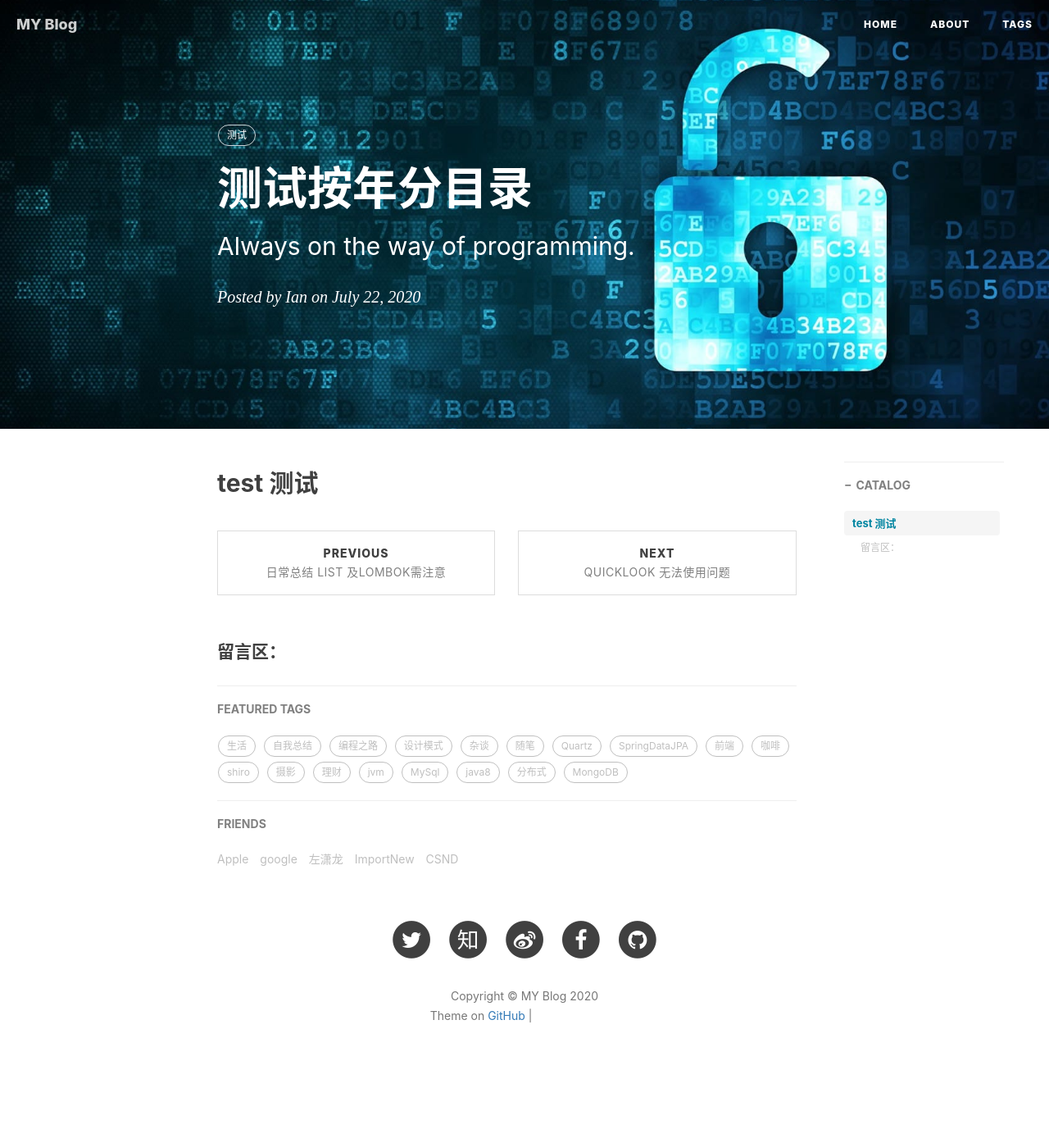
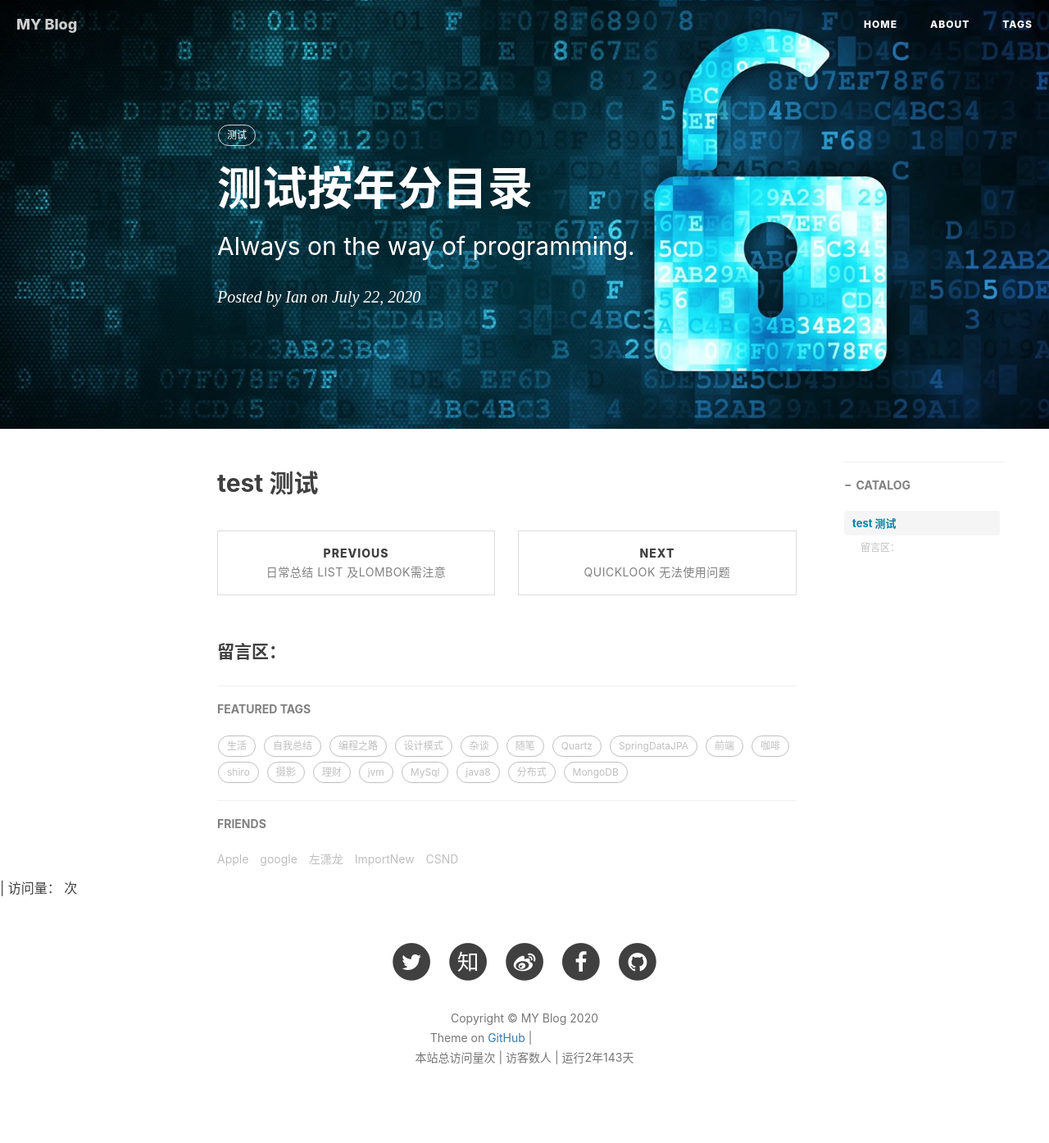
Before and after one commit to uniquezhangqi/uniquezhangqi.github.io, a Jekyll site: the page built from _posts/2020/2018-02-04-测试-测试按年分层.md, in a window 1280 px wide. Shown: the whole page at 82% size. Built offline with Jekyll 4.4.1, drawn with Linux system fonts in a browser that asks for light colours; nearby versions of some CDN libraries; comment, search, counter and statistics services are not loaded; before the commit the page ends 1343 px from its top, so only the background shows below that; some of the changed lines change nothing that is shown; grey boxes are pictures that could not be loaded.

Commit message:
:bento: 新增访问量

```diff
--- a/_includes/footer.html
+++ b/_includes/footer.html
@@ -99,6 +99,8 @@
                         frameborder="0" scrolling="0" width="100px" height="20px"
                         src="https://ghbtns.com/github-btn.html?user={{ site.github_username }}&repo={{ site.github_username }}.github.io&type=star&count=true" >
                     </iframe>
+                    <br>
+                    <span id="busuanzi_container_site_pv">本站总访问量<span id="busuanzi_value_site_pv"></span>次</span><span id="busuanzi_container_site_uv"> | 访客数<span id="busuanzi_value_site_uv"></span>人 | </span><span id="htmer_time"></span>
                 </p>
             </div>
         </div>
@@ -267,3 +269,52 @@
     });
 </script>
 {% endif %}
+
+
+<!-- 计算网站运行时间 -->
+<span style="font-size:12px;"><script language=JavaScript>
+    function secondToDate(second) {
+        if (!second) {
+            return 0;
+        }
+
+        var time = new Array(0, 0, 0, 0, 0);
+
+        if (second >= 365 * 24 * 3600) {
+            time[0] = parseInt(second / (365 * 24 * 3600));
+            second %= 365 * 24 * 3600;
+        }
+
+        if (second >= 24 * 3600) {
+            time[1] = parseInt(second / (24 * 3600));
+            second %= 24 * 3600;
+        }
+
+        if (second >= 3600) {
+            time[2] = parseInt(second / 3600);
+            second %= 3600;
+        }
+
+        if (second >= 60) {
+            time[3] = parseInt(second / 60);
+            second %= 60;
+        }
+
+        if (second > 0) {
+            time[4] = second;
+        }
+        return time;
+    }
+</script>
+
+<!-- 动态显示网站运行时间 -->
+<script type="text/javascript" language="javascript">
+    function setTime() {
+        var create_time = Math.round(new Date(Date.UTC(2018, 02, 04, 0, 0, 0)).getTime() / 1000);
+        var timestamp = Math.round((new Date().getTime() + 8 * 60 * 60 * 1000) / 1000);
+        currentTime = secondToDate((timestamp - create_time));
+        currentTimeHtml = '运行' + currentTime[0] + '年' +  currentTime[1] + '天' ;
+        document.getElementById("htmer_time").innerHTML = currentTimeHtml;
+    }
+    setInterval(setTime, 1000);
+</script></span>
--- a/_includes/head.html
+++ b/_includes/head.html
@@ -41,6 +41,9 @@
     <link href='http://fonts.googleapis.com/css?family=Open+Sans:300italic,400italic,600italic,700italic,800italic,400,300,600,700,800' rel='stylesheet' type='text/
     css'>
     -->
+    <!-- 访问量 -->
+    <script async src="//busuanzi.ibruce.info/busuanzi/2.3/busuanzi.pure.mini.js"></script>
+
 
 
     <!-- HTML5 Shim and Respond.js IE8 support of HTML5 elements and media queries -->
@@ -50,6 +53,8 @@
         <script src="https://oss.maxcdn.com/libs/respond.js/1.4.2/respond.min.js"></script>
     <![endif]-->
 
+
+
     <!-- ga & ba script hoook -->
     <script></script>
 </head>
--- a/_layouts/post.html
+++ b/_layouts/post.html
@@ -229,3 +229,5 @@
     }
 </style>
 {% endif %}
+
+<span id="busuanzi_container_page_pv"> | 访问量：<span id="busuanzi_value_page_pv"></span> 次</span>
```
